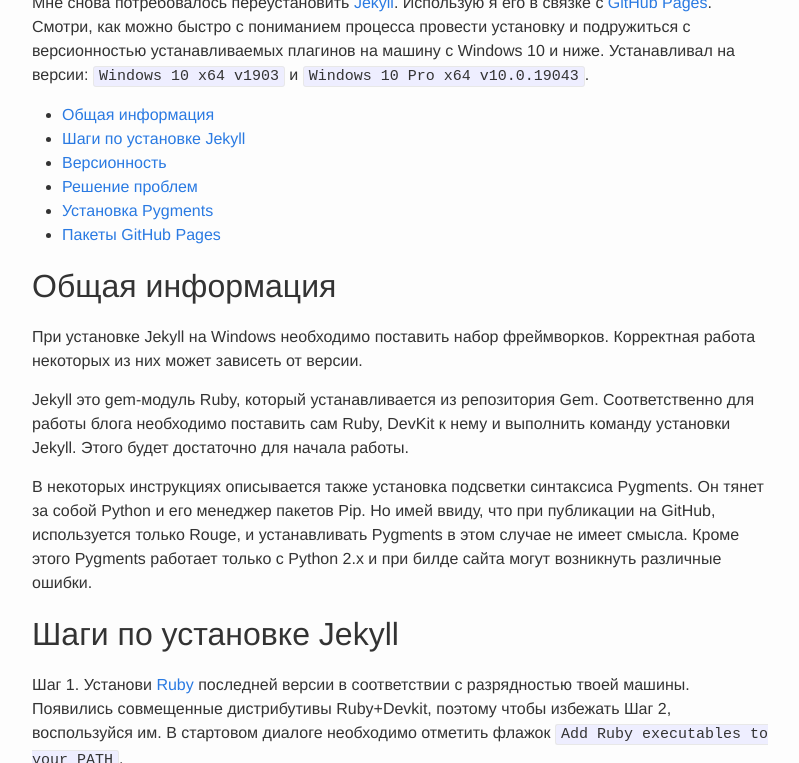
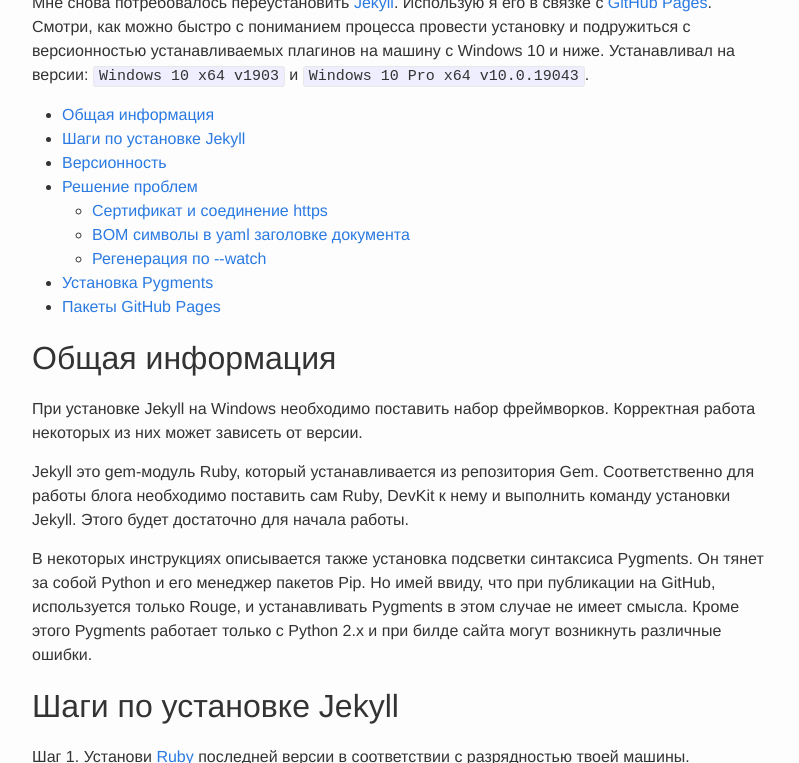
Before and after one commit to qshZone/qshzone.github.io, a Jekyll site: the page built from _posts/2017-03-13-jekyll-on-windows.md, in a window 1280 px wide and 900 px high, scrolled down 576 px, cut to the strip 58-821 px from the top of the window. Shown: the whole strip, without its empty margins (238-1037 px from the left). Built offline with Jekyll 4.4.1, drawn with Linux system fonts in a browser that asks for light colours.

Commit message:
Исправил генерацию содержания, прописал id

```diff
--- a/_posts/2017-03-13-jekyll-on-windows.md
+++ b/_posts/2017-03-13-jekyll-on-windows.md
@@ -8,7 +8,8 @@
 
 Мне снова потребовалось переустановить [Jekyll](https://jekyllrb.com/). Использую я его в связке с [GitHub Pages](https://pages.github.com/). Смотри, как можно быстро с пониманием процесса провести установку и подружиться с версионностью устанавливаемых плагинов на машину с Windows 10 и ниже. Устанавливал на версии: `Windows 10 x64 v1903` и `Windows 10 Pro x64 v10.0.19043`.
 
-<div id="table-of-contents"></div>
+- Содержание
+{:toc}
 
 
 ## Общая информация {#info}
@@ -75,7 +76,7 @@
 
 При установке могут возникнуть некоторые проблемы. Обозначил ту часть проблем, с которыми сталкивался я, но также есть [более обширный список](http://yizeng.me/2013/05/10/setup-jekyll-on-windows/).
 
-### Сертификат и соединение https
+### Сертификат и соединение https {#cert-https}
 
 Не получается найти валидный gem для установки Jekyll.
 
@@ -97,7 +98,7 @@
 gem install jekyll-sitemap --source http://rubygems.org
 {% endhighlight %}
 
-### BOM символы в yaml заголовке документа
+### BOM символы в yaml заголовке документа {#bom-symbols}
 
 В заголовке UTF-8 документа не должно быть BOM символов, иначе заголовок представляется как текст и вся верстка съезжает. YAML разметка в этом случае парсером не распознается.
 
```
Also changed, not shown: other parts of _posts/2017-03-13-jekyll-on-windows.md (+1 -1 lines), _posts/2008-10-09-alapaevsk-autumn-weekend.md (+2 -1 lines).
